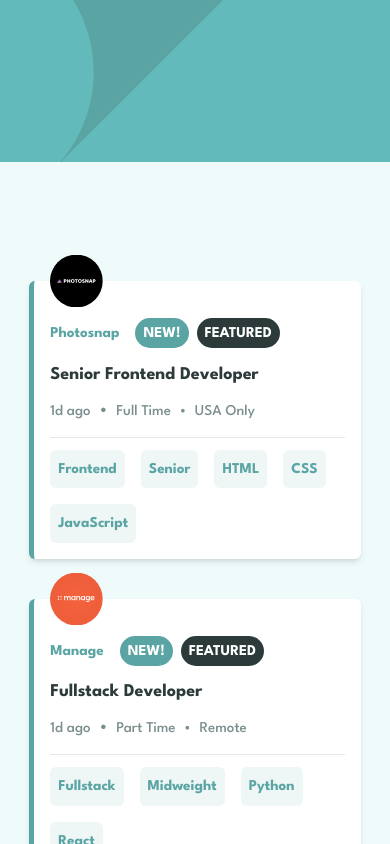
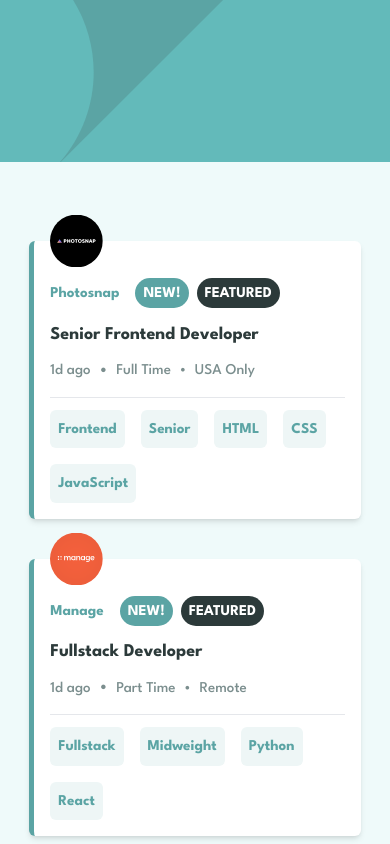
Before and after one commit to Jenny-Eikens/job-listings, a Next.js app: page / in a window 390 px wide. Shown: the top 844 px of the page. Built offline with nearby package versions, Linux system fonts and the light colour scheme.

Commit message:
Adjust padding-top

```diff
--- a/app/page.tsx
+++ b/app/page.tsx
@@ -28,7 +28,7 @@
   return (
     <>
       <div>
-        <main className="m-auto flex min-h-[92vh] w-[85vw] max-w-[1000px] justify-center pt-[calc(100vh/3)] md:pt-[calc(100vh/6)] lg:pt-[calc(100vh/4)]">
+        <main className="m-auto flex min-h-[92vh] w-[85vw] max-w-[1000px] justify-center pt-[calc(100vh/3.5)] md:pt-[calc(100vh/6)] lg:pt-[calc(100vh/4)]">
           {/* MAIN CONTENT */}
           <JobList listings={listings}></JobList>
         </main>
```
Also changed, not shown: 1 other file (tests, documents, lock files or other folders).
